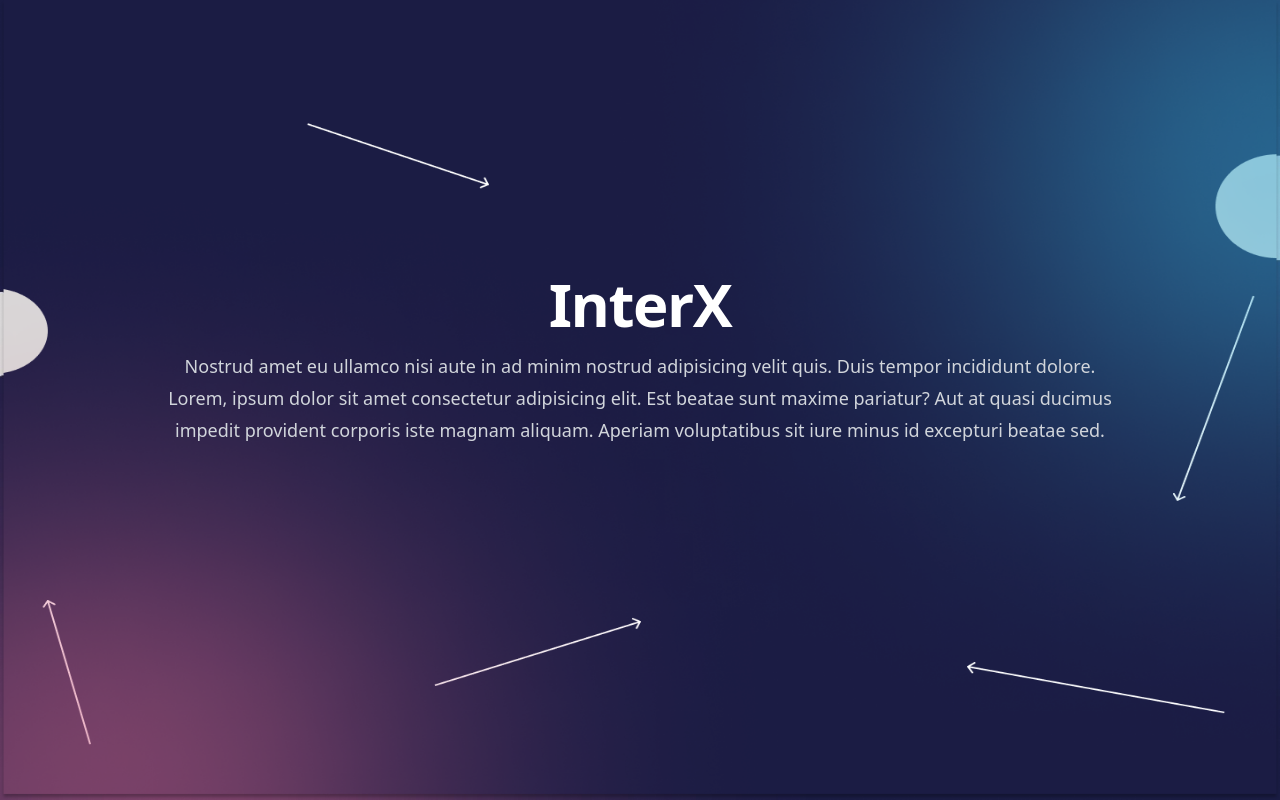
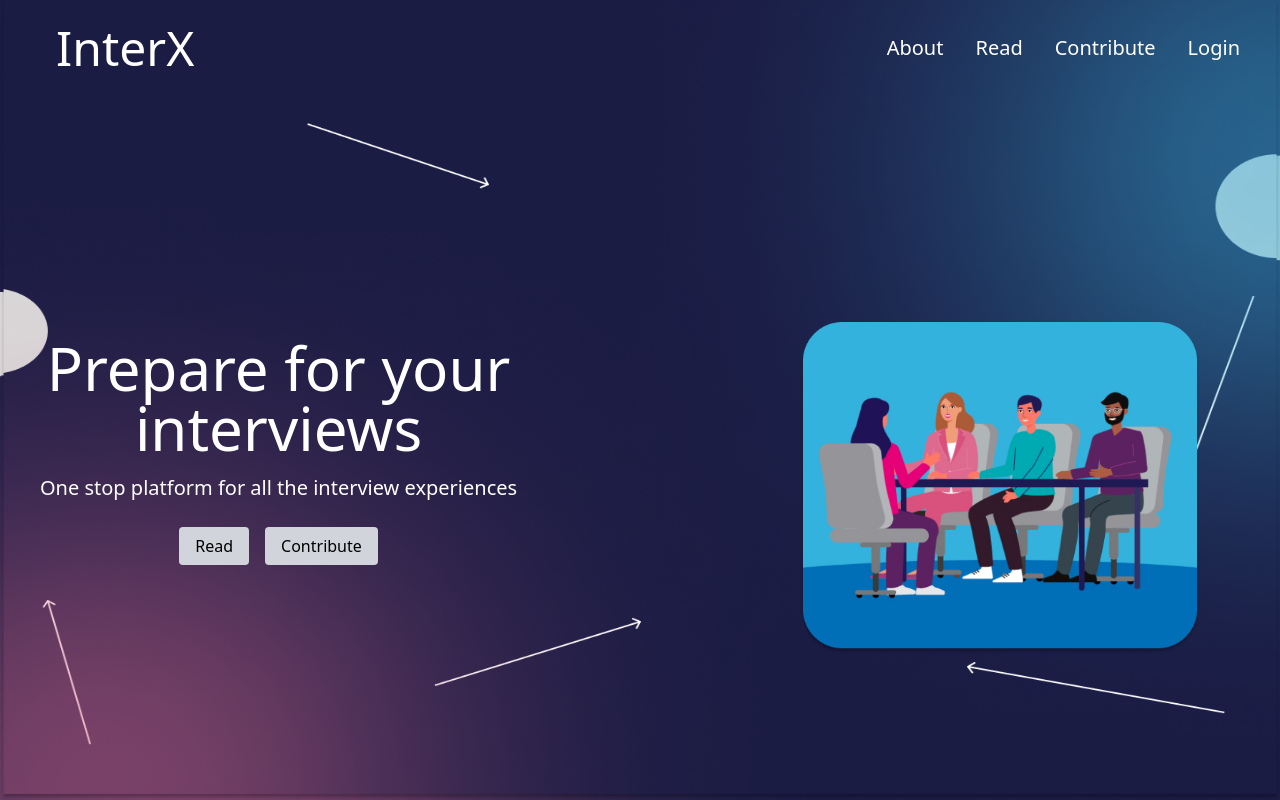
Before and after one commit to FinalYrProjectInterX/InterX-Frontend, a Next.js app: page / in a window 1280 px wide. Built offline with nearby package versions, Linux system fonts and the light colour scheme.

Commit message:
home page

```diff
--- a/pages/index.js
+++ b/pages/index.js
@@ -1,30 +1,40 @@
-import Image from "next/image";
-import { Inter } from "next/font/google";
-import styles from "../styles/index.module.css";
-import Link from "next/link";
+// import Image from "next/image";
+// import { Inter } from "next/font/google";
+// import styles from "../styles/index.module.css";
+// import Navbar from "@/components/Navbar";
+// import Link from "next/link";
+// import img from "../public/2023 2.png";
+// const inter = Inter({ subsets: ["latin"] });
 
-const inter = Inter({ subsets: ["latin"] });
-
-export default function Home() {
-  return (
-    <div className={`min-h-screen ${styles.himani} `}>
-      <div className="mx-auto max-w-5xl px-6 lg:px-8">
-        <div className="mx-auto flex flex-col justify-center items-center min-h-screen">
-          <div className="mb-20">
-            <h2 className="text-5xl font-bold tracking-tight text-white sm:text-6xl text-center">
+// const Home = ({ user, logout }) => {
+//   return (
+//     <div className={`min-h-screen ${styles.himani} `}>
+//       <Navbar user={user} logout={logout} />
+//       <div className="mx-auto max-w-5xl px-6 lg:px-8">
+//         <div className="mx-auto flex flex-col justify-center items-center min-h-screen">
+//           <div className="mb-20 flex justify-end">
+{
+  /* <h2 className="text-5xl font-bold tracking-tight text-white sm:text-6xl text-center">
               InterX
-            </h2>
-            <p className="mt-4 text-lg leading-8 text-gray-300 text-center text-3xl">
+            </h2> */
+}
+{
+  /* <p className="mt-4 text-lg leading-8 text-gray-300 text-center text-3xl">
               Nostrud amet eu ullamco nisi aute in ad minim nostrud adipisicing
               velit quis. Duis tempor incididunt dolore. Lorem, ipsum dolor sit
               amet consectetur adipisicing elit. Est beatae sunt maxime
               pariatur? Aut at quasi ducimus impedit provident corporis iste
               magnam aliquam. Aperiam voluptatibus sit iure minus id excepturi
               beatae sed.
-            </p>
+            </p> */
+}
+{
+  /* <Image src={img} height={400} width={400} />
           </div>
-          <dl className="flex items-end justify-around">
-            {/* <Link
+          <dl className="flex items-end justify-around"> */
+}
+{
+  /* <Link
               href="/read"
               className={`flex flex-col items-start w-[30%] ${styles.blockstyle}`}
             >
@@ -49,8 +59,10 @@ export default function Home() {
                 Non laboris consequat cupidatat laborum magna. Eiusmod non irure
                 cupidatat duis commodo amet.
               </dd>
-            </Link> */}
-            {/* <Link
+            </Link> */
+}
+{
+  /* <Link
               href="/contribute"
               className={`flex flex-col items-start w-[30%] ${styles.blockstyle}`}
             >
@@ -75,22 +87,72 @@ export default function Home() {
                 Officia excepteur ullamco ut sint duis proident non adipisicing.
                 Voluptate incididunt anim.
               </dd>
-            </Link> */}
-          </dl>
-        </div>
-      </div>
-      <div
-        className="absolute left-1/2 top-0 -z-10 -translate-x-1/2 blur-3xl xl:-top-6"
-        aria-hidden="true"
-      >
-        <div
+            </Link> */
+}
+//     </dl>
+//   </div>
+// </div>
+// <div
+//   className="absolute left-1/2 top-0 -z-10 -translate-x-1/2 blur-3xl xl:-top-6"
+//   aria-hidden="true"
+// >
+{
+  /* <div
           className="aspect-[1155/678] w-[72.1875rem] bg-gradient-to-tr from-[#ff80b5] to-[#9089fc] opacity-30"
           style={{
             "clip-path":
               "polygon(74.1% 44.1%, 100% 61.6%, 97.5% 26.9%, 85.5% 0.1%, 80.7% 2%, 72.5% 32.5%, 60.2% 62.4%, 52.4% 68.1%, 47.5% 58.3%, 45.2% 34.5%, 27.5% 76.7%, 0.1% 64.9%, 17.9% 100%, 27.6% 76.8%, 76.1% 97.7%, 74.1% 44.1%)",
           }}
-        ></div>
+        ></div> */
+}
+//       </div>
+//     </div>
+//   );
+// };
+import Image from "next/image";
+import { Inter } from "next/font/google";
+import styles from "../styles/index.module.css";
+import Navbar from "@/components/Navbar";
+import Link from "next/link";
+import img from "../public/2023 2.png";
+const inter = Inter({ subsets: ["latin"] });
+
+const Home = ({ user, logout }) => {
+  return (
+    <div className={`min-h-screen flex flex-col ${styles.himani}`}>
+      <Navbar user={user} logout={logout} />
+      <div className="flex-grow flex  justify-between items-center mx-10">
+        <div className="text-center flex flex-col">
+          <h2 className="text-6xl">
+            Prepare for your <br></br> interviews
+          </h2>
+          <p className="text-xl mt-4">
+            One stop platform for all the interview experiences
+          </p>
+
+          <div className=" justify-center mt-8 space-x-4">
+            <Link
+              href="/read"
+              className="px-4 py-2 bg-gray-300 text-black rounded"
+            >
+              Read
+            </Link>
+            <Link
+              href="/contribute"
+              className="px-4 py-2 bg-gray-300 text-black rounded"
+            >
+              Contribute
+            </Link>
+          </div>
+        </div>
+        <div className="mx-10 mt-20 flex justify-center items-center">
+          <div className="flex justify-center items-center ">
+            <Image src={img} height={400} width={400} />
+          </div>
+        </div>
       </div>
     </div>
   );
-}
+};
+
+export default Home;
--- a/pages/transcript/[slug].js
+++ b/pages/transcript/[slug].js
@@ -2,7 +2,7 @@ import Footer from "@/components/Footer";
 import Navbar from "@/components/Navbar";
 import { useRouter } from "next/router";
 import React from "react";
-
+import styles from "../../styles/index.module.css";
 const detailPage = ({ user, logout, transcript }) => {
   const router = useRouter();
   const { slug } = router.query;
@@ -12,13 +12,21 @@ const detailPage = ({ user, logout, transcript }) => {
   return (
     <div className=" min-h-screen">
       <Navbar user={user} logout={logout} />
-      <div className="w-[80%] bg-[#ffffff36] m-auto rounded-xl mt-20 mb-20">
+      <div className={`w-[80%]  m-auto mt-20 mb-20 ${styles.transcript}`}>
         <div className="flex flex-col items-start justify-center p-4">
-          <div className="font-bold text-4xl py-2">
-            UPSC Civil Services Examination, 2024
+          {/* <div className="font-bold text-4xl py-2">
+            <dt className="mt-4 font-semibold text-2xl text-center ">
+              {transcript.interview_name}
+            </dt> */}
+          {/* </div> */}
+          <div className="font-bold text-2xl py-2">
+            {transcript.interview_name}
           </div>
-          <div className="font-bold text-2xl py-2">
-            ~ UPSC Interview Transcript By Divyanshu Jha Board Venkatrami Reddy
+          <div className="grid grid-cols-4 gap-4 bg-slate-400">
+            <div>{transcript.user_id}</div>
+            <div>{transcript.work_experience}</div>
+            <div>{transcript.user_id}</div>
+            <div>{transcript.user_id}</div>
           </div>
         </div>
         <hr className="w-[90%] border-solid border-1 border-white mx-4 my-8" />
@@ -135,16 +143,19 @@ const detailPage = ({ user, logout, transcript }) => {
 
 export default detailPage;
 
-export async function getServerSideProps(context){
-  const response = await fetch(`${process.env.NEXT_PUBLIC_FASTAPI_PUBLIC_HOST}/transcripts/get_transcript_by_url_slug`, {
-    method: 'POST',
-    headers: {
-      "Content-Type": "application/json"
-    },
-    body: JSON.stringify({
-      category_slug: context.query.slug
-    }),
-  });
+export async function getServerSideProps(context) {
+  const response = await fetch(
+    `${process.env.NEXT_PUBLIC_FASTAPI_PUBLIC_HOST}/transcripts/get_transcript_by_url_slug`,
+    {
+      method: "POST",
+      headers: {
+        "Content-Type": "application/json",
+      },
+      body: JSON.stringify({
+        category_slug: context.query.slug,
+      }),
+    }
+  );
   console.log("response+++", response);
   let transcript = {};
   if (response.status == 200) {
--- a/styles/globals.css
+++ b/styles/globals.css
@@ -37,10 +37,3 @@ body {
   background-position:center;
   background-repeat:no-repeat;
 }
-
-.hs{
-  background-image: url("../public/Desktop\ -\ 8.png");
-  background-size:10vw 10%;
-  background-position:center;
-  background-repeat:no-repeat;
-}
--- a/styles/index.module.css
+++ b/styles/index.module.css
@@ -9,3 +9,9 @@
   background-position:center;
   background-repeat:no-repeat;
 }
+
+.transcript{
+  background-image: linear-gradient(rgba(19, 12, 61, 1),rgba(92, 114, 131, 1));
+  padding: 17px;
+  border-radius:30px;
+}
```
